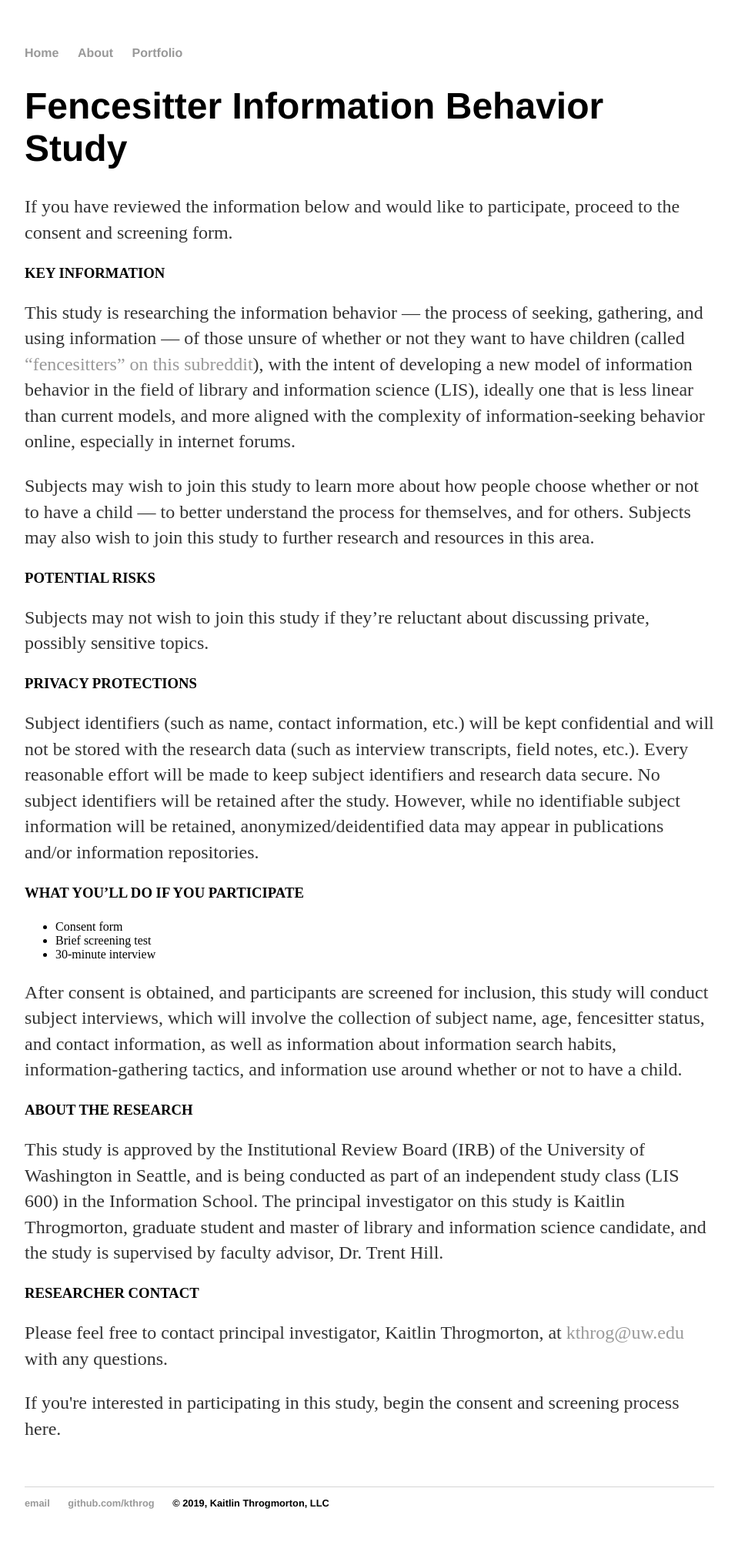
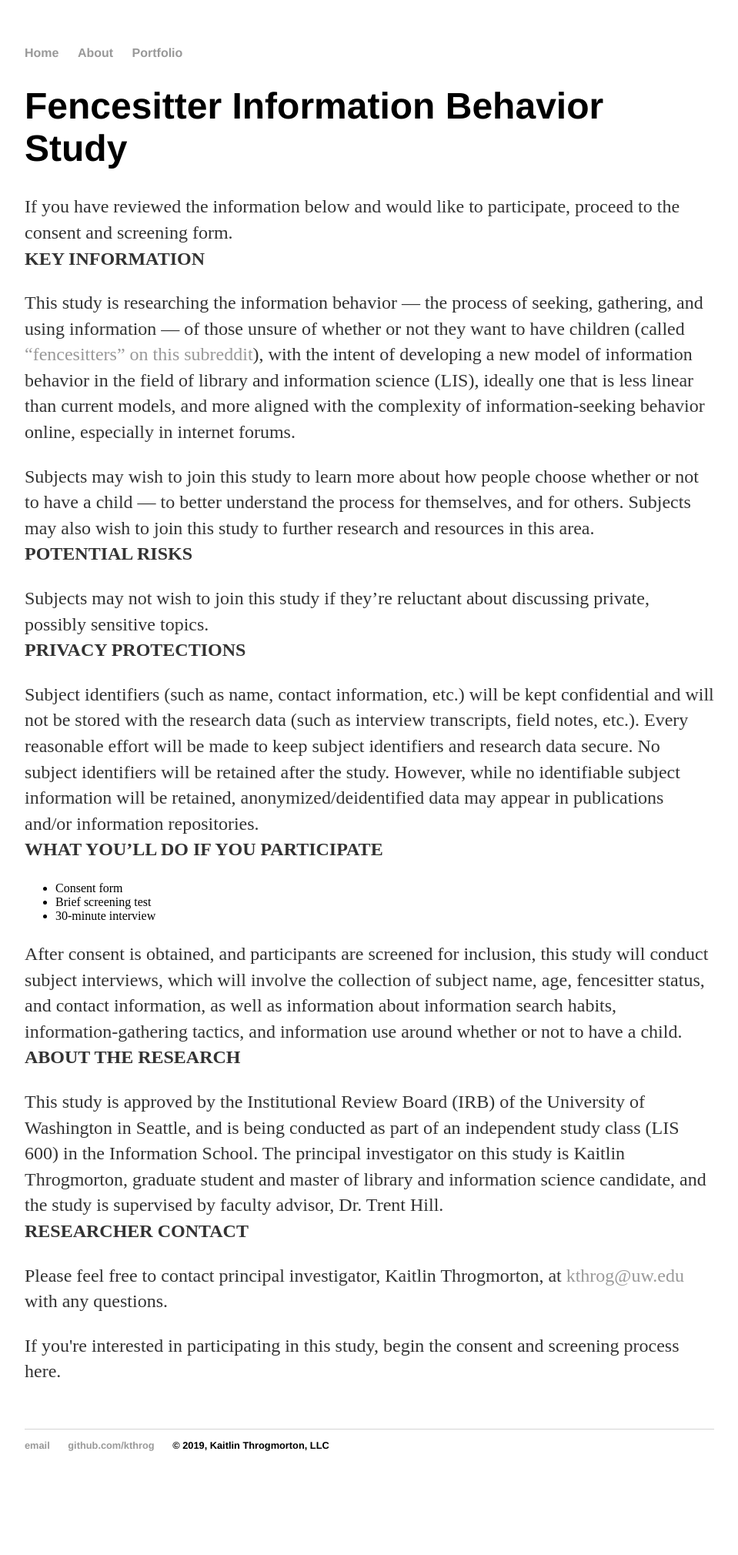
Before and after one commit to kthrog/old_site, a Jekyll site: the page built from fencesitters-infobehavior.html, in a window 1280 px wide. Shown: the whole page at 77% size, without its empty margins (160-1119 px from the left). Built offline with Jekyll 4.4.1, drawn with Linux system fonts in a browser that asks for light colours; after the commit the page ends 1945 px from its top, so only the background shows below that.

Commit message:
update headers

```diff
--- a/fencesitters-infobehavior.html
+++ b/fencesitters-infobehavior.html
@@ -9,20 +9,20 @@ title: Fencesitter Information Behavior
 	If you have reviewed the information below and would like to participate, proceed to the consent and screening form.
 	<br>
 
-	<h3>KEY INFORMATION</h3>
+	<b>KEY INFORMATION</b>
 	<p> This study is researching the information behavior — the process of seeking, gathering, and using information — of those unsure of    whether or not they want to have children (called <a href="https://www.reddit.com/r/Fencesitter/" target="blank">“fencesitters” on this subreddit</a>), with the intent of developing a new model of information behavior in the field of library and information science (LIS), ideally one that is less linear than current models, and more aligned with the complexity of information-seeking behavior online, especially in internet forums.
 	<p> Subjects may wish to join this study to learn more about how people choose whether or not to have a child — to better understand the process for themselves, and for others. Subjects may also wish to join this study to further research and resources in this area.
 	<br>
 
-	<h3>POTENTIAL RISKS</h3>
+	<b>POTENTIAL RISKS</b>
 	<p> Subjects may not wish to join this study if they’re reluctant about discussing private, possibly sensitive topics.
 	<br>
 
-	<h3>PRIVACY PROTECTIONS</h3>
+	<b>PRIVACY PROTECTIONS</b>
 	<p> Subject identifiers (such as name, contact information, etc.) will be kept confidential and will not be stored with the research data (such as interview transcripts, field notes, etc.). Every reasonable effort will be made to keep subject identifiers and research data secure. No subject identifiers will be retained after the study. However, while no identifiable subject information will be retained, anonymized/deidentified data may appear in publications and/or information repositories.
 	<br>
 
-	<h3>WHAT YOU’LL DO IF YOU PARTICIPATE</h3>
+	<b>WHAT YOU’LL DO IF YOU PARTICIPATE</b>
 	<p><ul>
 	<li>Consent form
 	<li>Brief screening test
@@ -31,11 +31,11 @@ title: Fencesitter Information Behavior
 	<p> After consent is obtained, and participants are screened for inclusion, this study will conduct subject interviews, which will involve the collection of subject name, age, fencesitter status, and contact information, as well as information about information search habits, information-gathering tactics, and information use around whether or not to have a child.
 	<br>
 
-	<h3>ABOUT THE RESEARCH</h3>
+	<b>ABOUT THE RESEARCH</b>
 	<p> This study is approved by the Institutional Review Board (IRB) of the University of Washington in Seattle, and is being conducted as part of an independent study class (LIS 600) in the Information School. The principal investigator on this study is Kaitlin Throgmorton, graduate student and master of library and information science candidate, and the study is supervised by faculty advisor, Dr. Trent Hill.
 	<br>
 
-	<h3>RESEARCHER CONTACT</h3>
+	<b>RESEARCHER CONTACT</b>
 	<p> Please feel free to contact principal investigator, Kaitlin Throgmorton, at <a href="mailto:kthrog@uw.edu?subject=Fencesitter Study">kthrog@uw.edu</a> with any questions.
 	<p> If you're interested in participating in this study, begin the consent and screening process here.
 
```
